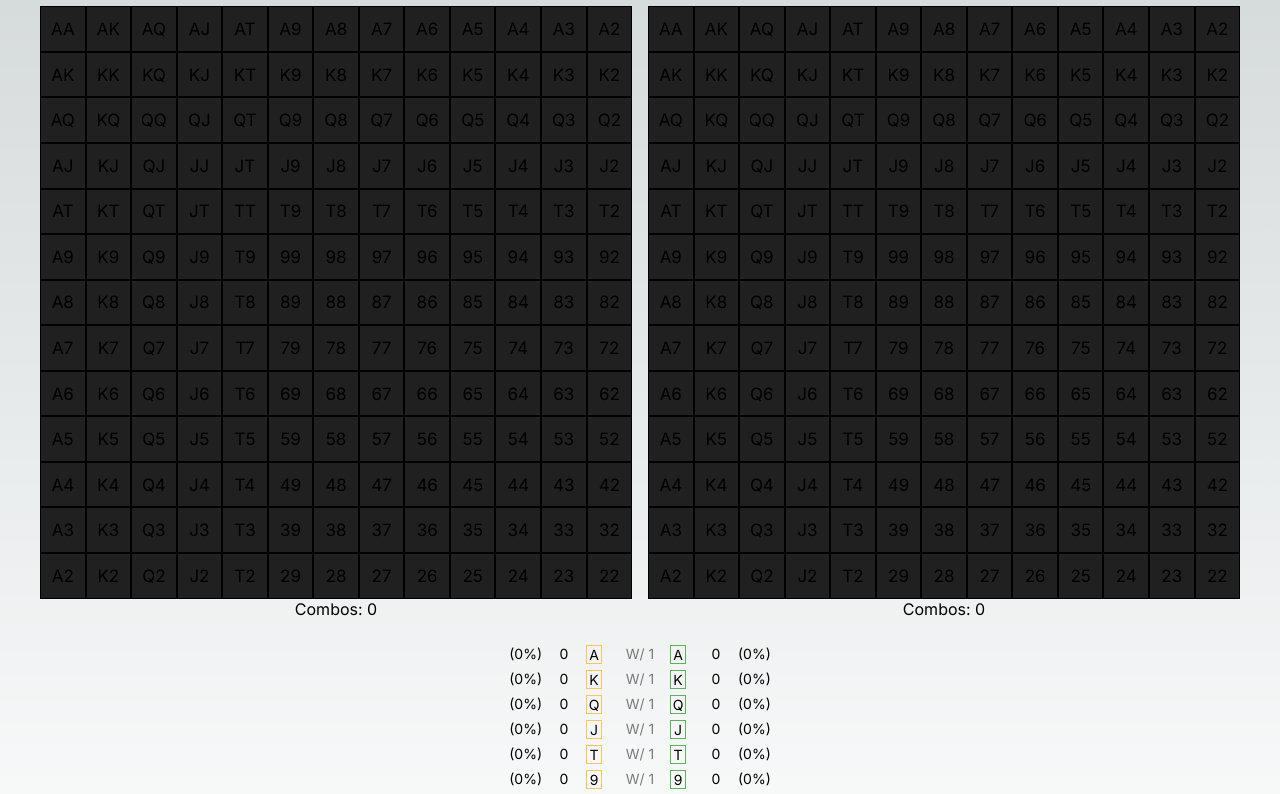
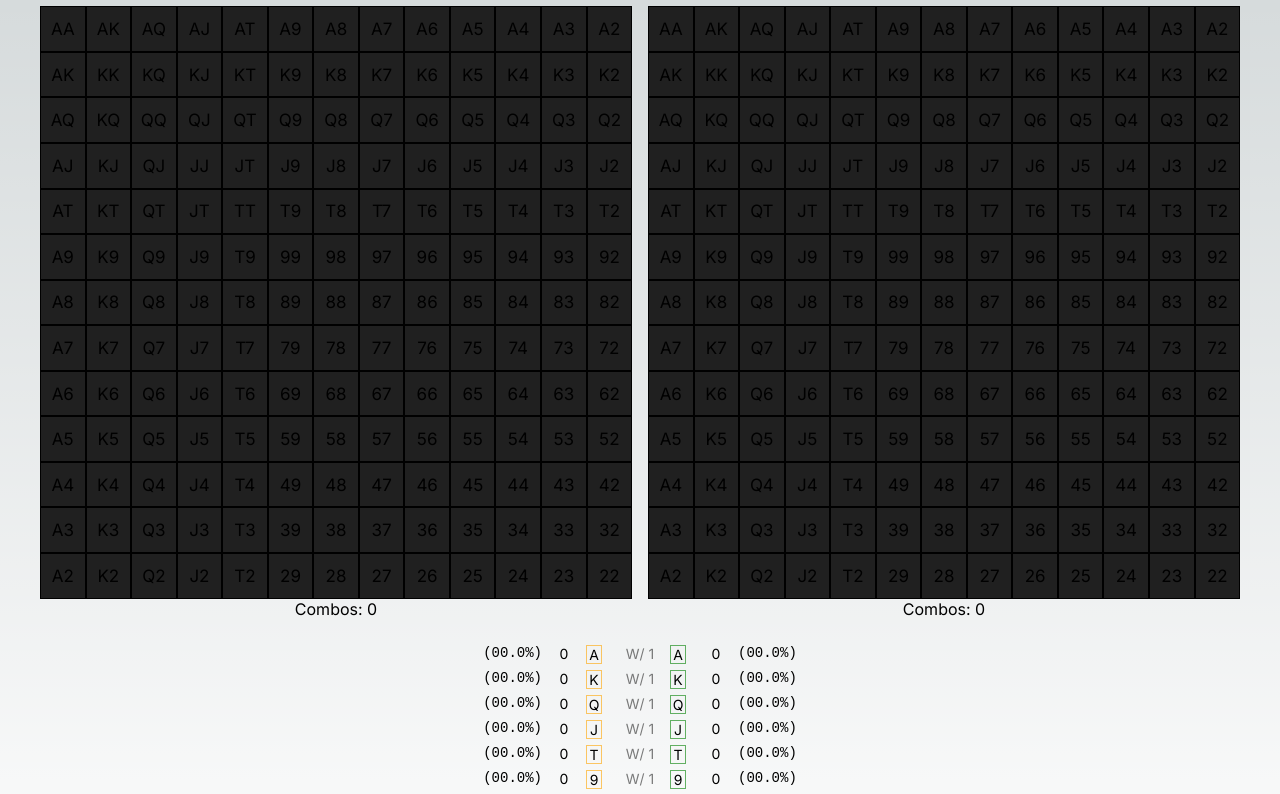
Before and after one commit to anchpop/hardly-know-her, a Next.js app: page / in a window 1280 px wide. Shown: the top 794 px of the page. Built offline with nearby package versions, Linux system fonts and the light colour scheme.

Commit message:
go crazy

```diff
--- a/src/app/page.tsx
+++ b/src/app/page.tsx
@@ -5,6 +5,26 @@ import Image from 'next/image';
 import styles from './page.module.css';
 
 type CardRank = 'A' | 'K' | 'Q' | 'J' | 'T' | '9' | '8' | '7' | '6' | '5' | '4' | '3' | '2';
+
+function formatNumber(num: number) {
+  // Split the number on the decimal point
+  let parts = num.toString().split('.');
+
+  // Pad the integer part to ensure it has at least two digits
+  parts[0] = parts[0].padStart(2, '0');
+
+  // If there is a decimal part, format it to have exactly one digit
+  if (parts[1]) {
+    parts[1] = parts[1].length > 1 ? parts[1].substring(0, 1) : parts[1].padEnd(1, '0');
+  } else {
+    // If there wasn't a decimal part, add ".0"
+    parts.push('0');
+  }
+
+  // Join the parts back together
+  return parts.join('.');
+}
+
 
 export default function Home() {
   // Define ranks for poker cards
@@ -108,8 +128,8 @@ export default function Home() {
       <div className={styles.comboGrid}>
         {ranks.map(rank => (
           <React.Fragment key={rank}>
-            <div style={{ textAlign: "right" }}>
-              ({comboInfo1.combinations !== 0 ? Math.round((comboInfo1.combinationsByRank[rank] / comboInfo1.combinations) * 1000) / 10 : 0}%)
+            <div style={{ textAlign: "right", fontFamily: "monospace" }}>
+              ({formatNumber(comboInfo1.combinations !== 0 ? Math.round((comboInfo1.combinationsByRank[rank] / comboInfo1.combinations) * 1000) / 10 : 0)}%)
             </div>
             <div style={{ textAlign: "center" }}>
               {comboInfo1.combinationsByRank[rank]}
@@ -122,8 +142,8 @@ export default function Home() {
             <div style={{ textAlign: "center" }}>
               {comboInfo2.combinationsByRank[rank]}
             </div>
-            <div>
-              ({comboInfo2.combinations !== 0 ? Math.round((comboInfo2.combinationsByRank[rank] / comboInfo2.combinations) * 1000) / 10 : 0}%)
+            <div style={{ fontFamily: "monospace" }}>
+              ({formatNumber(comboInfo2.combinations !== 0 ? Math.round((comboInfo2.combinationsByRank[rank] / comboInfo2.combinations) * 1000) / 10 : 0)}%)
             </div>
           </React.Fragment>
         ))}
```
